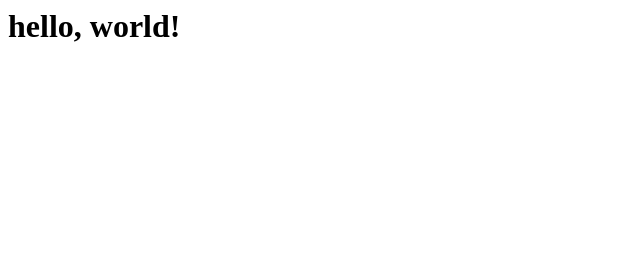
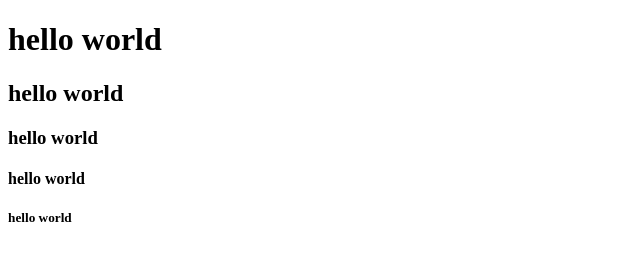
Before and after one commit to hoyonzz/first, a plain HTML site: page index.html in a window 1280 px wide. Shown: the whole page, without its empty margins (0-640 px from the left). Drawn offline with Linux system fonts and the light colour scheme.

Commit message:
index.html 수정

```diff
--- a/index.html
+++ b/index.html
@@ -1 +1,15 @@
-<h1>hello, world!</h1>
+<!DOCTYPE html>
+<html lang="en">
+<head>
+    <meta charset="UTF-8">
+    <meta name="viewport" content="width=device-width, initial-scale=1.0">
+    <title>Document</title>
+</head>
+<body>
+    <h1>hello world</h1>
+    <h2>hello world</h2>
+    <h3>hello world</h3>
+    <h4>hello world</h4>
+    <h5>hello world</h5>
+</body>
+</html>
```
